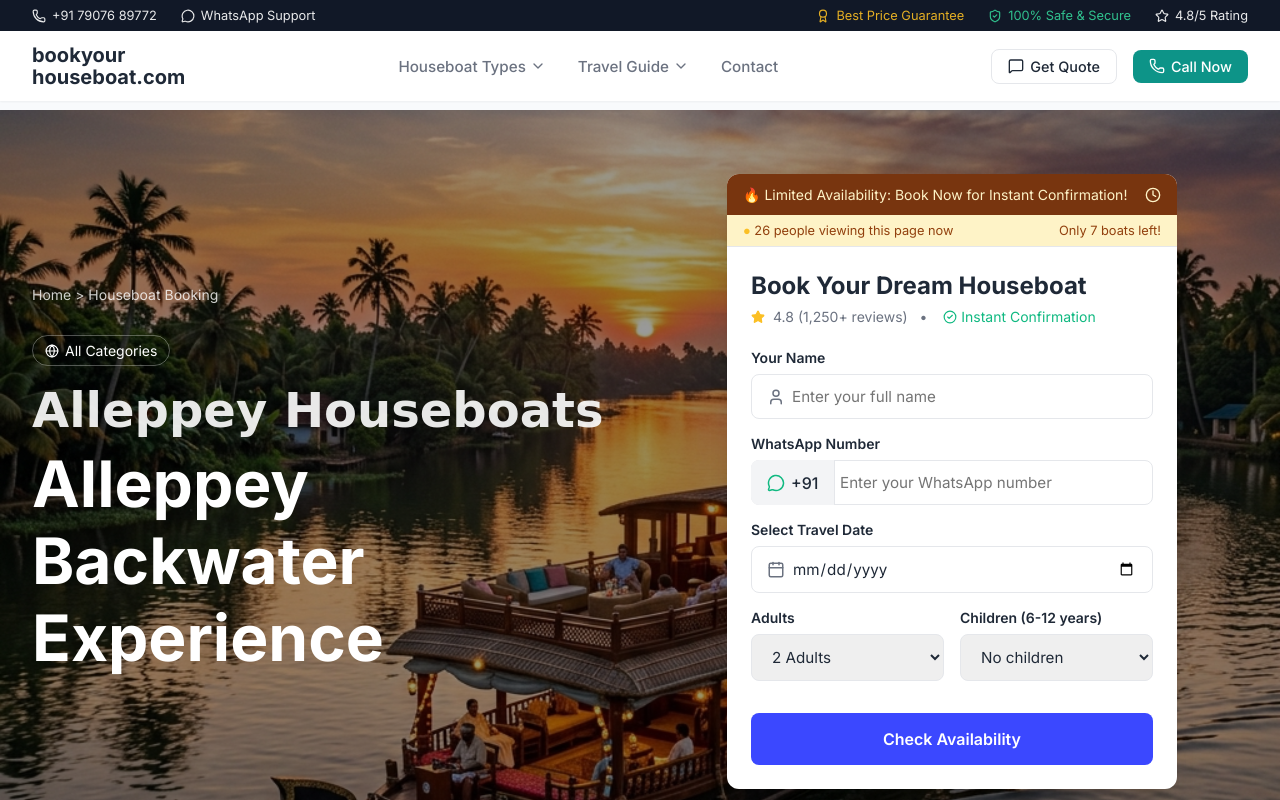
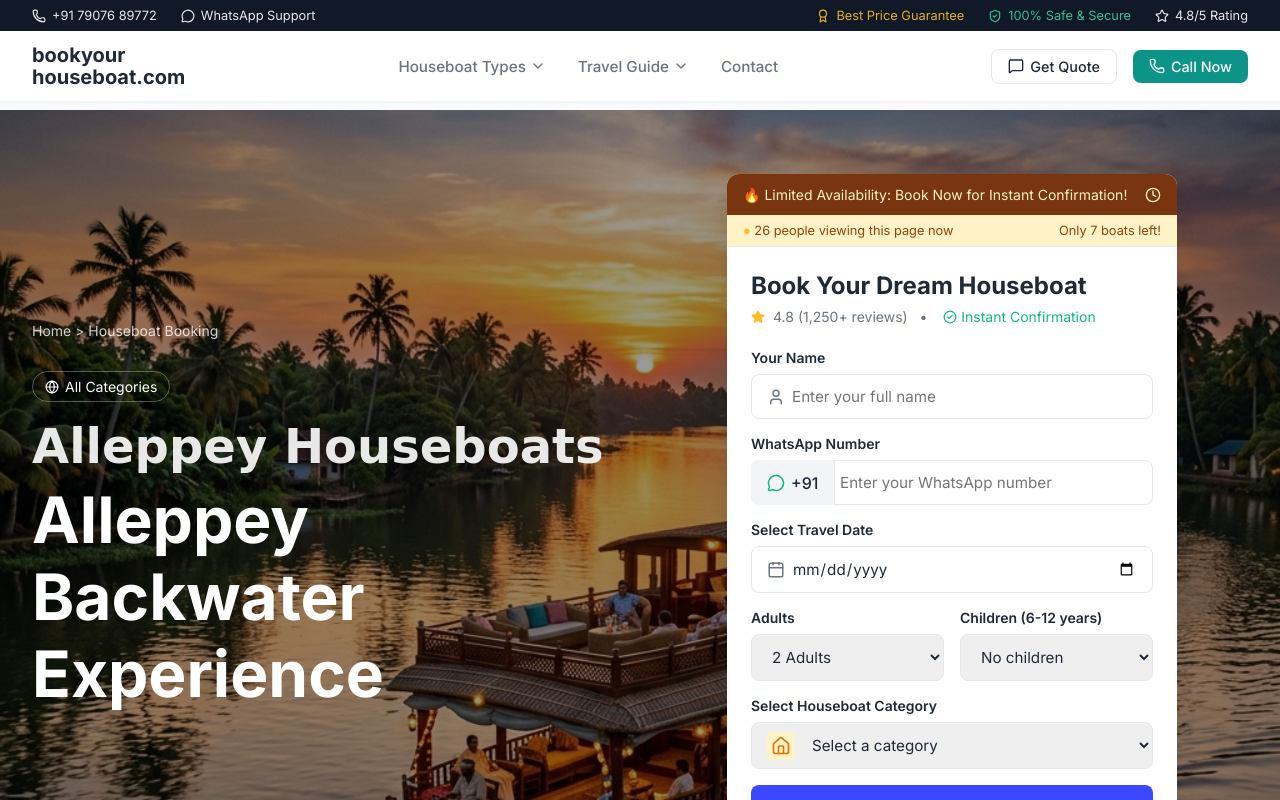
Before and after one commit to levinkurian00/houseboat-booking-app, a React (Vite) app: page / in a window 1280 px wide. Shown: the top 800 px of the page. Built offline with nearby package versions, Linux system fonts and the light colour scheme.

Commit message:
feat: Add category select in form and dynamic category-based FAQs

```diff
--- a/src/App.jsx
+++ b/src/App.jsx
@@ -16,7 +16,8 @@ import {
   Briefcase,
   Repeat,
   Plus,
-  Minus
+  Minus,
+  Home
 } from 'lucide-react';
 
 function App() {
@@ -38,10 +39,12 @@ function App() {
   const handleChange = (e) => {
     const { name, value } = e.target;
     setFormData(prev => ({ ...prev, [name]: value }));
+    if (name === 'category') setOpenFaq(0);
   };
 
   const handleCategorySelect = (category) => {
     setFormData(prev => ({ ...prev, category }));
+    setOpenFaq(0);
     // Smooth scroll to the form
     const formElement = document.getElementById('booking-form');
     if (formElement) {
@@ -124,7 +127,8 @@ Please share availability and details.`;
     }
   ];
 
-  const faqs = [
+  const faqData = {
+    'Deluxe Houseboat': [
       {
         question: 'What is included in deluxe houseboat booking in Alleppey?',
         answer: (
@@ -150,7 +154,52 @@ Please share availability and details.`;
       { question: 'What amenities are provided in deluxe houseboats?', answer: 'Amenities include air-conditioned bedrooms, attached bathrooms, a viewing deck, a dining area, a television, and a music system.' },
       { question: 'Can I customize my deluxe houseboat itinerary?', answer: 'Yes, we can customize your itinerary based on your preferences. You can choose specific routes or request special arrangements like a candlelight dinner.' },
       { question: 'What is the cancellation policy for deluxe houseboat booking?', answer: 'Cancellations made 15 days prior to the journey receive a full refund (minus processing fees). Cancellations within 15 days may incur charges. Please refer to our detailed policy.' }
-  ];
+    ],
+    'Premium Houseboat': [
+      {
+        question: 'What is included in a premium houseboat booking?',
+        answer: (
+          <>
+            Premium houseboat booking includes all standard features plus:
+            <ul style={{ paddingLeft: '1.2rem', marginTop: '0.5rem', listStyleType: 'disc' }}>
+              <li>Full-time AC in bedrooms (not just at night)</li>
+              <li>Premium menu with extra non-veg options and fruit basket</li>
+              <li>Glass-covered dining and living area</li>
+              <li>Upgraded toiletries and premium linen</li>
+              <li>More spacious bedrooms with better views</li>
+            </ul>
+          </>
+        )
+      },
+      { question: 'What is the difference between deluxe and premium houseboats?', answer: 'The main difference is the AC usage and the interiors. Premium houseboats provide full-time AC, while deluxe usually provides AC only from 9 PM to 6 AM. Premium boats also feature glass windows in the living area and upgraded food options.' },
+      { question: 'Is the premium houseboat completely private?', answer: 'Yes, if you book the entire boat, it is completely private for your group along with the 3 crew members.' },
+      { question: 'What kind of food is served on a premium houseboat?', answer: 'We serve traditional Kerala cuisine. The premium menu includes welcome drinks, elaborate lunch with fish fry, evening tea/snacks, and a dinner featuring chicken or other special dishes. We also accommodate dietary restrictions if informed in advance.' },
+      { question: 'Are there any extra activities included?', answer: 'Yes, premium bookings often include a complimentary canoe ride or village walk, allowing you to explore the narrower canals that the houseboat cannot enter.' }
+    ],
+    'Luxury Houseboat': [
+      {
+        question: 'What defines the luxury houseboat experience?',
+        answer: (
+          <>
+            Our luxury houseboats offer a 5-star experience on water, including:
+            <ul style={{ paddingLeft: '1.2rem', marginTop: '0.5rem', listStyleType: 'disc' }}>
+              <li>Fully glass-covered upper deck with 360-degree views</li>
+              <li>Centralized AC throughout the boat</li>
+              <li>Luxurious bedrooms with en-suite jacuzzis or premium bathtubs</li>
+              <li>Customized fine-dining menu prepared by a private chef</li>
+              <li>Premium entertainment systems and unlimited WiFi</li>
+            </ul>
+          </>
+        )
+      },
+      { question: 'Can we customize the menu on a luxury houseboat?', answer: 'Absolutely. A dedicated chef will prepare meals according to your exact preferences, whether you prefer continental, North Indian, or authentic Kerala delicacies with premium seafood like tiger prawns or pearl spot.' },
+      { question: 'Is the luxury houseboat suitable for corporate events or small parties?', answer: 'Yes, our luxury houseboats have spacious upper decks that are perfect for corporate meetings, honeymoons, anniversaries, and intimate parties. We can arrange special decorations and cakes upon request.' },
+      { question: 'What are the check-in and check-out timings for luxury boats?', answer: 'Check-in is typically at 12:00 PM and check-out at 9:00 AM the next day. We ensure a seamless, priority boarding process for our luxury guests.' },
+      { question: 'Do luxury houseboats have safety certifications?', answer: 'Yes, all our luxury houseboats hold premium safety certifications, are equipped with modern navigation and safety gear, and are operated by highly experienced, bilingual crew members.' }
+    ]
+  };
+
+  const currentFaqs = faqData[formData.category] || faqData['Deluxe Houseboat'];
 
   return (
     <div style={themeStyles}>
@@ -341,6 +390,26 @@ Please share availability and details.`;
                       </div>
                     </div>
 
+                    <div className="form-group">
+                      <label className="form-label">Select Houseboat Category</label>
+                      <div className="input-with-icon">
+                        <Home size={18} className="input-icon" style={{ backgroundColor: '#fef3c7', color: '#d97706', padding: '4px', borderRadius: '4px', width: '28px', height: '28px', boxSizing: 'border-box' }} />
+                        <select
+                          name="category"
+                          className="form-input"
+                          style={{paddingLeft: '3.5rem'}}
+                          value={formData.category}
+                          onChange={handleChange}
+                          required
+                        >
+                          <option value="" disabled>Select a category</option>
+                          <option value="Deluxe Houseboat">Deluxe Houseboat</option>
+                          <option value="Premium Houseboat">Premium Houseboat</option>
+                          <option value="Luxury Houseboat">Luxury Houseboat</option>
+                        </select>
+                      </div>
+                    </div>
+
                     <button type="submit" className="submit-btn">
                       Check Availability
                     </button>
@@ -399,12 +468,12 @@ Please share availability and details.`;
         <section className="faq-section">
           <div className="faq-header">
             <h3 className="faq-cursive">Frequently Asked Questions</h3>
-            <h2 className="faq-title">Deluxe Houseboat Booking</h2>
-            <p className="faq-subtitle">Get answers to common questions about deluxe houseboat booking in Alleppey, Kerala.</p>
+            <h2 className="faq-title">{formData.category || 'Deluxe Houseboat'} Booking</h2>
+            <p className="faq-subtitle">Get answers to common questions about {formData.category ? formData.category.toLowerCase() : 'deluxe houseboat'} booking in Alleppey, Kerala.</p>
           </div>
 
           <div className="faq-list">
-            {faqs.map((faq, index) => (
+            {currentFaqs.map((faq, index) => (
               <div key={index} className={`faq-item ${openFaq === index ? 'open' : ''}`}>
                 <button
                   className="faq-question"
```
Lines whose indentation alone changed are shown as unchanged.
